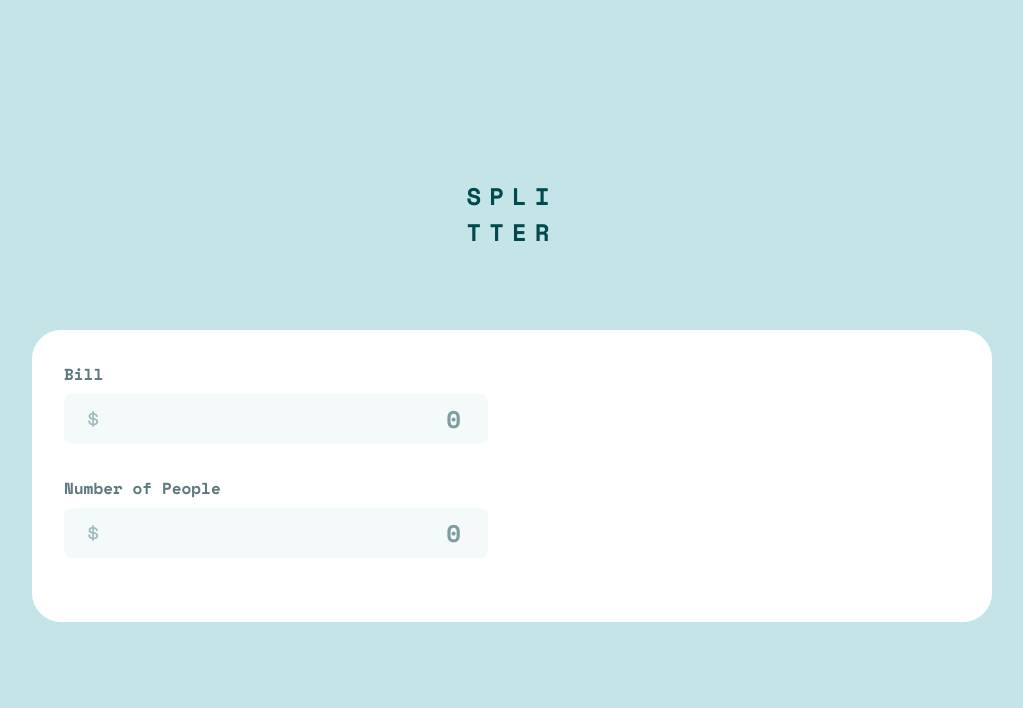
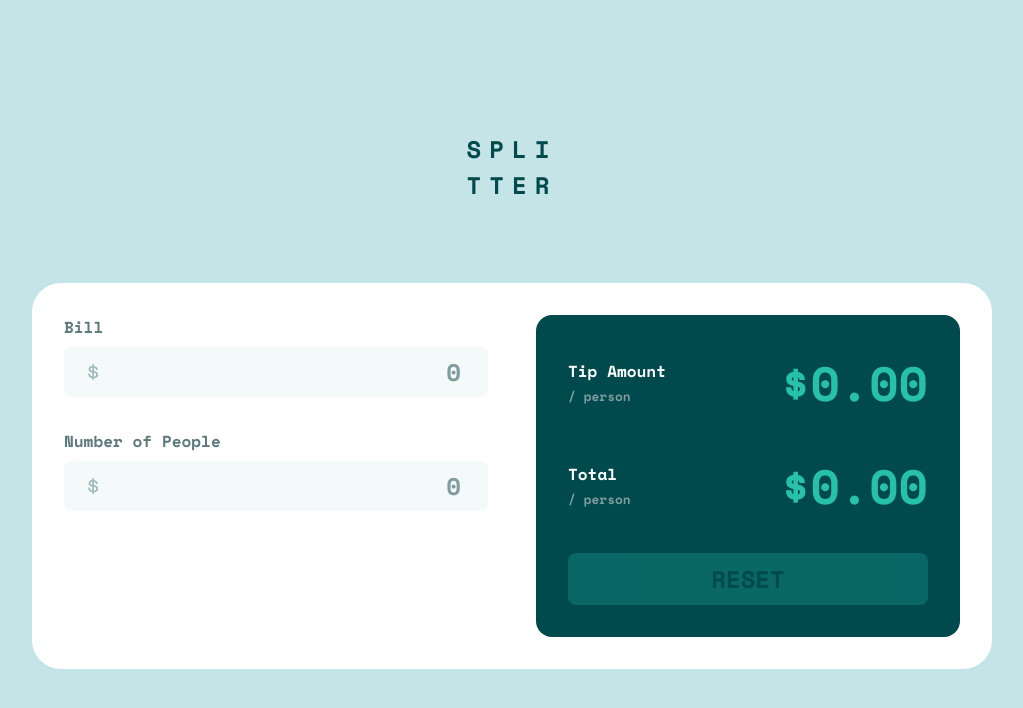
Before and after one commit to ABojo/fm-tip-calculator, a website built with webpack: page src/index.html in a window 1280 px wide. Shown: the whole page, without its empty margins (128-1151 px from the left). Built offline with nearby package versions, Linux system fonts and the light colour scheme.

Commit message:
built the markup and styling for the output section

```diff
--- a/src/index.html
+++ b/src/index.html
@@ -43,7 +43,17 @@
             </div>
           </div>
         </form>
-        <div class="calculator__display"></div>
+        <div class="output">
+          <div class="output__item">
+            <h2 class="output__title">Tip Amount</h2>
+            <p class="output__amount">$0.00</p>
+          </div>
+          <div class="output__item">
+            <h2 class="output__title">Total</h2>
+            <p class="output__amount">$0.00</p>
+          </div>
+          <button class="output__reset output__reset--disabled">Reset</button>
+        </div>
       </div>
     </main>
   </body>
--- a/src/sass/main.scss
+++ b/src/sass/main.scss
@@ -49,6 +49,68 @@ body {
   display: grid;
   grid-template-columns: 1fr 1fr;
   grid-gap: 3rem;
+}
+
+.output {
+  background-color: $color-dark-cyan;
+  border-radius: 1rem;
+  padding: 2rem;
+  display: flex;
+  flex-direction: column;
+
+  &__item {
+    display: flex;
+    align-items: center;
+    justify-content: space-between;
+
+    &:not(:last-child) {
+      margin-bottom: 2rem;
+    }
+
+    &:last-child {
+      margin-bottom: 10rem;
+    }
+  }
+
+  &__title {
+    color: $color-white;
+    font-size: 1rem;
+    display: flex;
+    flex-direction: column;
+
+    &::after {
+      display: "block";
+      content: "/ person";
+      margin-top: 0.25rem;
+      color: $color-gray-cyan-3;
+      font-size: 0.8rem;
+    }
+  }
+
+  &__amount {
+    color: $color-strong-cyan;
+    font-size: 3rem;
+  }
+
+  &__reset {
+    margin-top: auto;
+    background-color: $color-strong-cyan;
+    color: $color-dark-cyan;
+    border: none;
+    width: 100%;
+    padding: 0.5rem;
+    border-radius: 0.5rem;
+    font-size: 1.5rem;
+    font-family: inherit;
+    text-transform: uppercase;
+    cursor: pointer;
+    transition: all 0.2s;
+
+    &--disabled {
+      opacity: 0.25;
+      cursor: auto;
+    }
+  }
 }
 
 .form-group {
```
